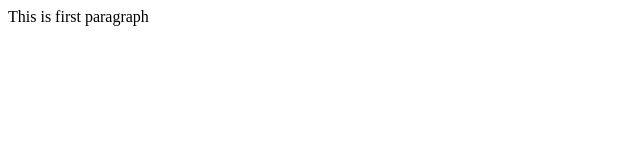
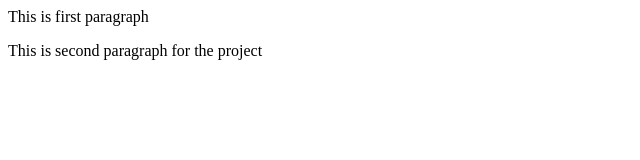
Before and after one commit to genius-streak/local-repo-demo, a plain HTML site: page index.html in a window 1280 px wide. Shown: the whole page, without its empty margins (0-640 px from the left). Drawn offline with Linux system fonts and the light colour scheme.

Commit message:
This change is made in version 2.0 branch

```diff
--- a/index.html
+++ b/index.html
@@ -1 +1,2 @@
 <p>This is first paragraph</p>
+<p>This is second paragraph for the project</p>
```
